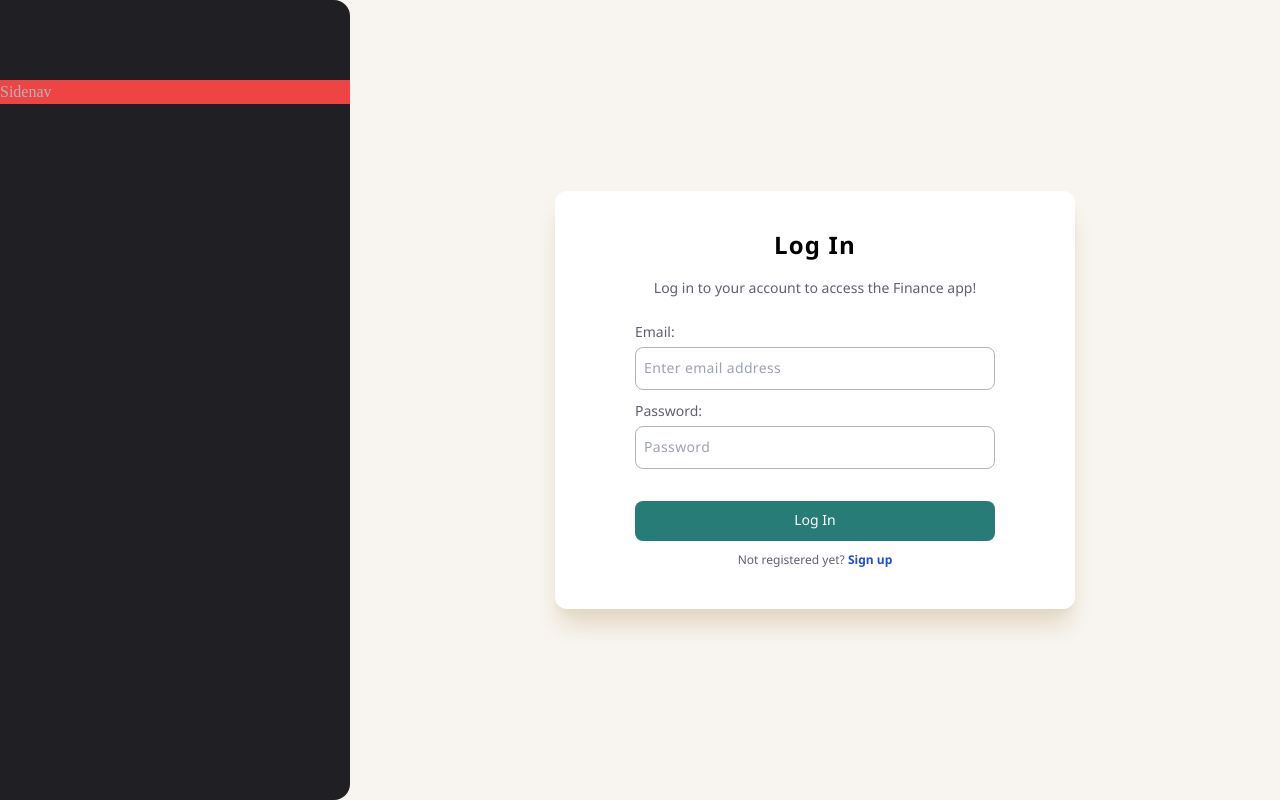
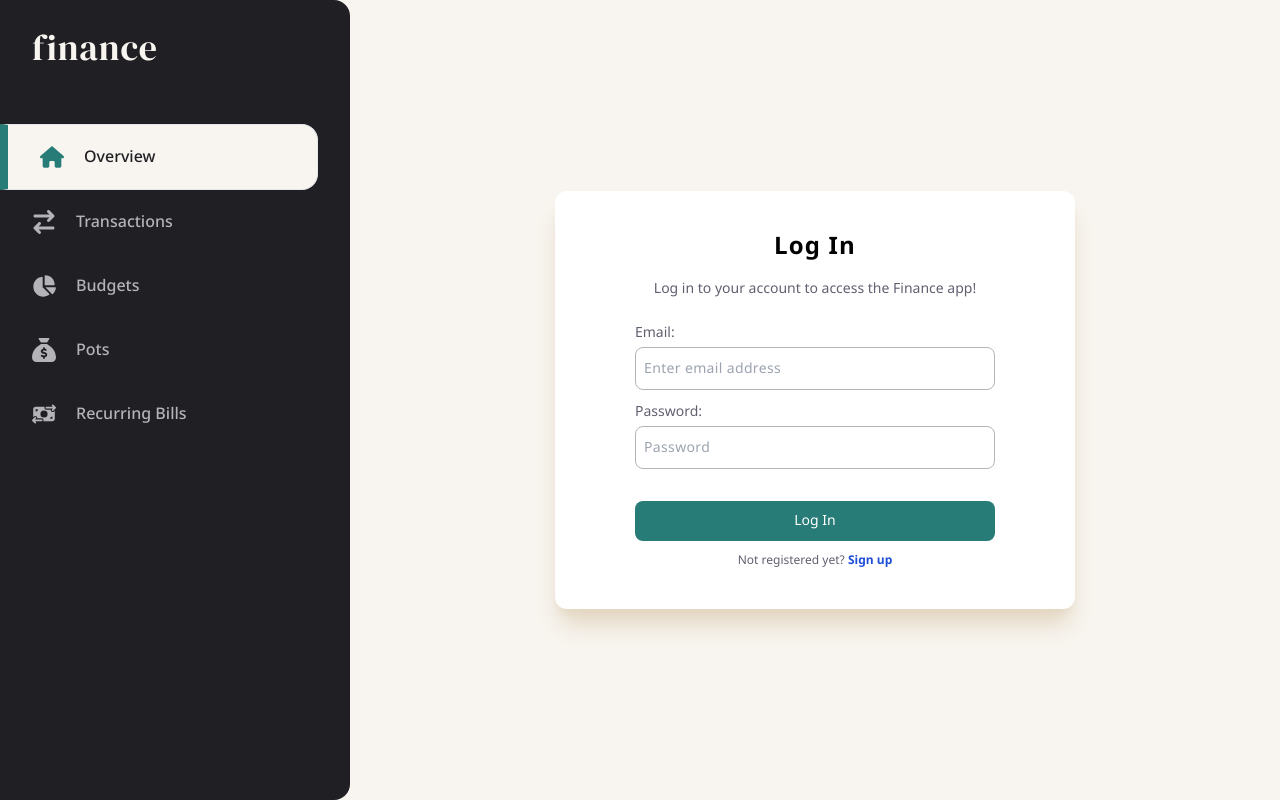
Before and after one commit to anttiromppanen/fm-personal-finance, a Next.js app: page /login in a window 1280 px wide. Built offline with nearby package versions, Linux system fonts and the light colour scheme; no server answers.

Commit message:
update sidenav

```diff
--- /dev/null
+++ b/src/components/Sidenav/NavLink.tsx
@@ -0,0 +1,59 @@
+"use client";
+
+import { IconDefinition } from "@fortawesome/free-solid-svg-icons";
+import { NavLinkNames } from ".";
+import { FontAwesomeIcon } from "@fortawesome/react-fontawesome";
+import { usePathname } from "next/navigation";
+import { twJoin } from "tailwind-merge";
+import Link from "next/link";
+
+interface NavLinkProps {
+  name: NavLinkNames;
+  icon: IconDefinition;
+  urlTo: string;
+}
+
+const activeLinkSelector = (pathname: string): NavLinkNames => {
+  switch (pathname) {
+    case "/":
+      return "Overview";
+    case "/transactions":
+      return "Transactions";
+    case "/budgets":
+      return "Budgets";
+    case "/pots":
+      return "Pots";
+    case "/recurring-bills":
+      return "Recurring Bills";
+    default:
+      return "Overview";
+  }
+};
+
+export function NavLink({ name, icon, urlTo }: NavLinkProps) {
+  const pathname = usePathname();
+
+  return (
+    <li>
+      <Link
+        href={urlTo}
+        className={twJoin(
+          "py-5 flex gap-x-5 rounded-r-2xl font-medium group transition-all ease-in-out duration-100",
+          activeLinkSelector(pathname) === name &&
+            "bg-primaryLight text-primaryDark border border-l-8 border-l-secondaryGreen",
+          activeLinkSelector(pathname) !== name &&
+            "hover:bg-primaryDarkGrey/30",
+        )}
+      >
+        <FontAwesomeIcon
+          icon={icon}
+          className={twJoin(
+            "size-6 ml-8 group-hover:ml-10 transition-all ease-in-out duration-100",
+            activeLinkSelector(pathname) === name && "text-secondaryGreen",
+          )}
+        />
+        <p>{name}</p>
+      </Link>
+    </li>
+  );
+}
--- a/src/components/Sidenav/index.tsx
+++ b/src/components/Sidenav/index.tsx
@@ -1,9 +1,60 @@
-import React from "react";
+import { NavLink } from "./NavLink";
+import {
+  faHouse,
+  faArrowRightArrowLeft,
+  faChartPie,
+  faSackDollar,
+  faMoneyBillTransfer,
+} from "@fortawesome/free-solid-svg-icons";
+
+export type NavLinkNames =
+  | "Overview"
+  | "Transactions"
+  | "Budgets"
+  | "Pots"
+  | "Recurring Bills";
+
+const links: { name: NavLinkNames; urlTo: string }[] = [
+  { name: "Overview", urlTo: "/" },
+  { name: "Transactions", urlTo: "/transactions" },
+  { name: "Budgets", urlTo: "/" },
+  { name: "Pots", urlTo: "/" },
+  { name: "Recurring Bills", urlTo: "/" },
+];
+
+const navLinkIconSelector = (name: NavLinkNames) => {
+  switch (name) {
+    case "Overview":
+      return faHouse;
+    case "Transactions":
+      return faArrowRightArrowLeft;
+    case "Budgets":
+      return faChartPie;
+    case "Pots":
+      return faSackDollar;
+    case "Recurring Bills":
+      return faMoneyBillTransfer;
+  }
+};
 
 function Sidenav() {
   return (
-    <aside className="bg-primaryDark text-primaryLightGrey min-h-screen relative rounded-r-2xl">
-      <div className="sticky left-0 top-20 bg-red-500">Sidenav</div>
+    <aside className="bg-primaryDark text-primaryLightGrey pr-8 min-h-screen relative rounded-r-2xl">
+      <div className="sticky left-0 top-7 rounded-r-2xl">
+        <p className="text-4xl font-serif text-primaryLight pl-8 tracking-wide">
+          finance
+        </p>
+        <ul className="mt-14 font-arabic">
+          {links.map(({ name, urlTo }) => (
+            <NavLink
+              key={name}
+              name={name}
+              icon={navLinkIconSelector(name)}
+              urlTo={urlTo}
+            />
+          ))}
+        </ul>
+      </div>
     </aside>
   );
 }
```
